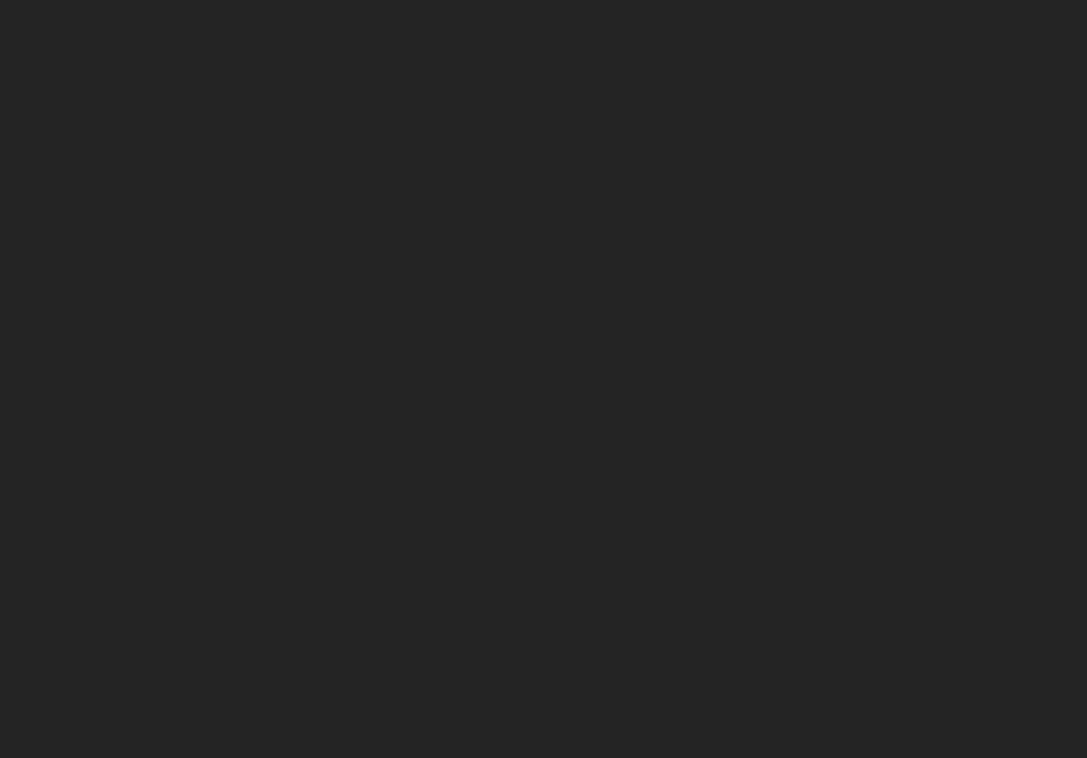
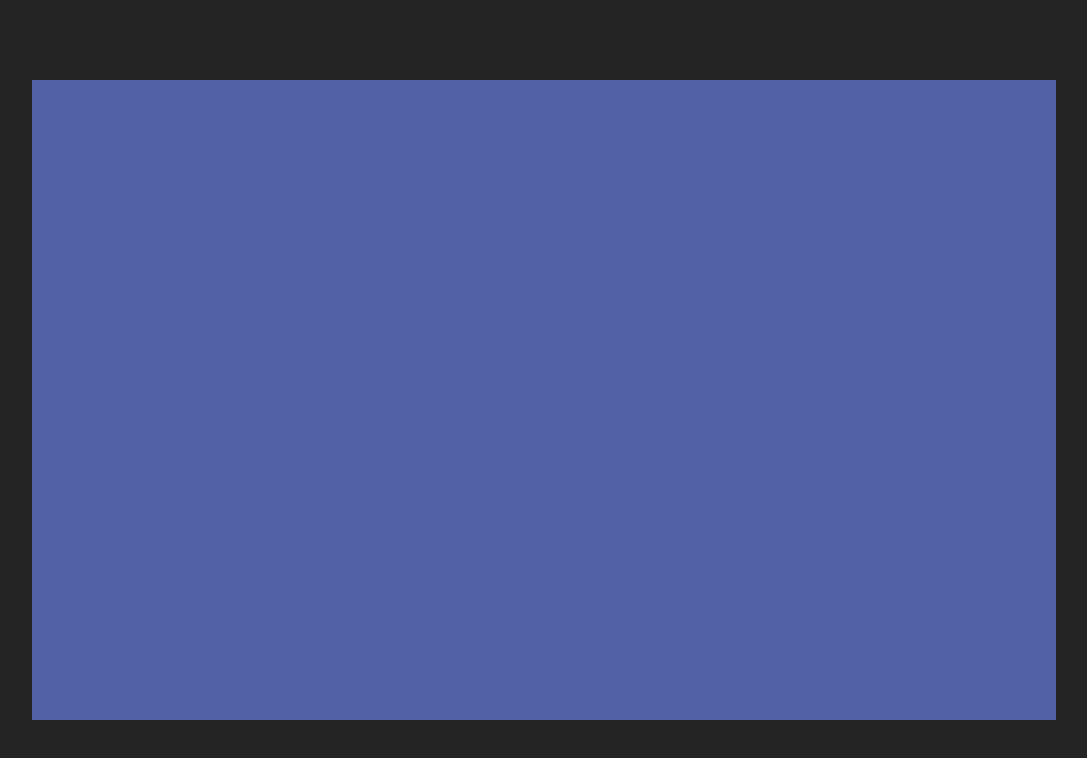
Before and after one commit to newbission/okivery-admin, a React (Vite) app: page / in a window 1280 px wide. Shown: the top 758 px of the page, without its empty margins (96-1183 px from the left). Built offline with nearby package versions, Linux system fonts and the light colour scheme.

Commit message:
Feat: Create Container layout

```diff
--- a/src/App.tsx
+++ b/src/App.tsx
@@ -1,7 +1,12 @@
+import Container from '@layouts/Conatiner';
 import './App.css';
 
 function App() {
-  return <></>;
+  return (
+    <>
+      <Container></Container>
+    </>
+  );
 }
 
 export default App;
--- /dev/null
+++ b/src/layouts/Conatiner.tsx
@@ -0,0 +1,13 @@
+import React from 'react';
+
+import styles from '@layouts/Container.module.css'
+
+type ContainerProps = {
+  children?: React.ReactNode;
+}
+
+const Container = ({children}: ContainerProps) => {
+  return <div className={styles.container}>{children}</div>;
+};
+
+export default Container;
--- /dev/null
+++ b/src/layouts/Container.module.css
@@ -0,0 +1,15 @@
+.container {
+  position: absolute;
+  top: 50%;
+  left: 50%;
+  min-width: 768px;
+  max-width: 1600px;
+  width: 80vw;
+
+  min-height: 500px;
+  max-height: 1200px;
+  height: 80vh;
+  background-color: #5261a5;
+
+  transform: translate(-50%, -50%);
+}
```
